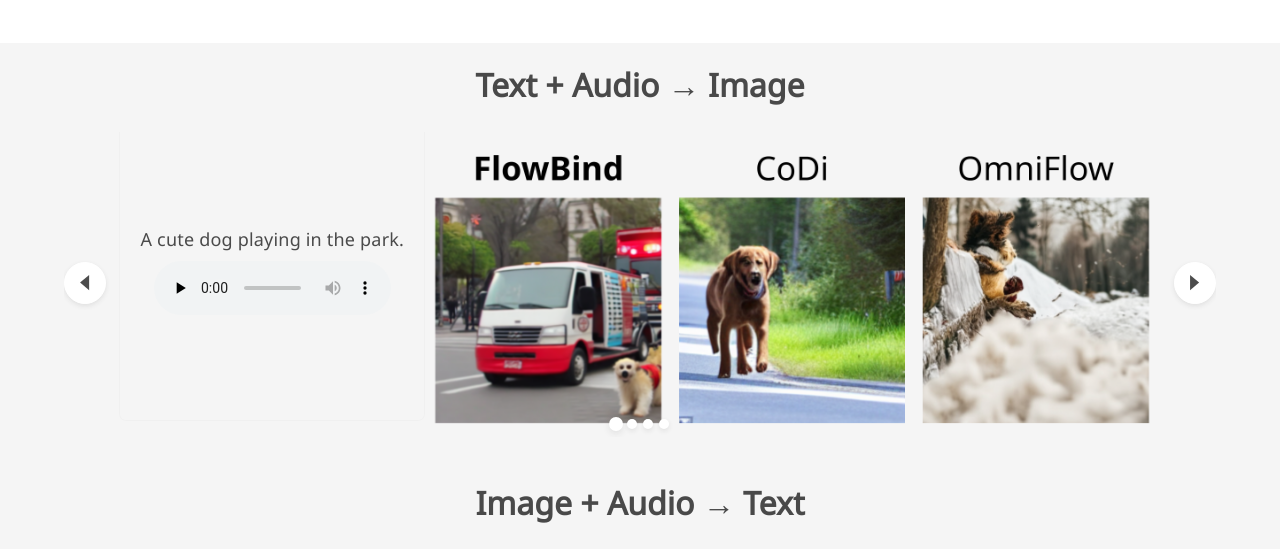
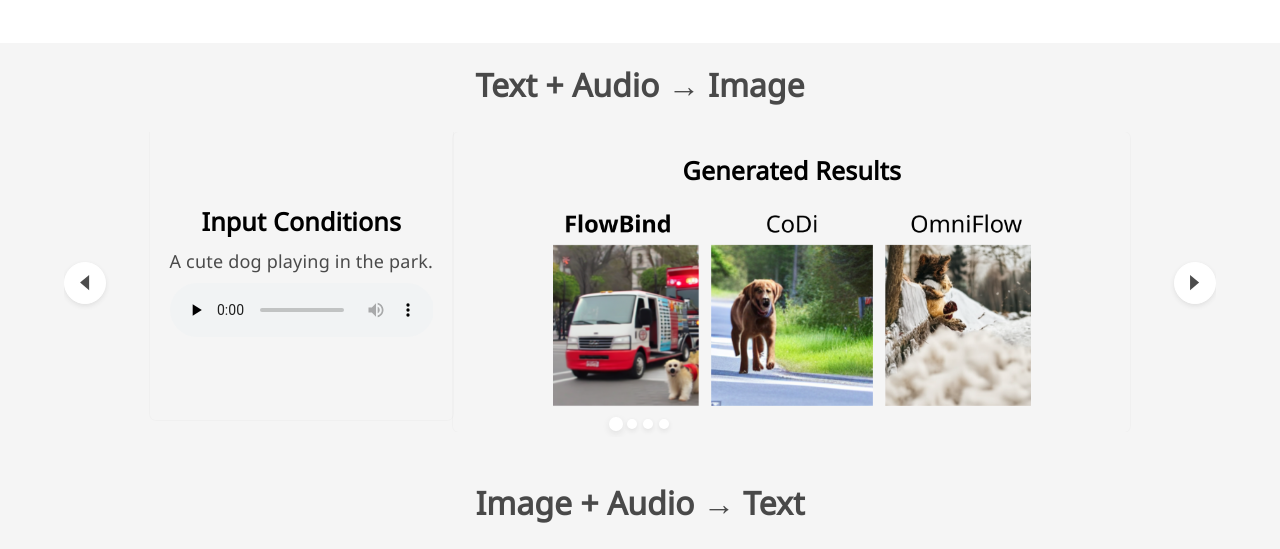
Before and after one commit to yeonwoo378/FlowBind, a plain HTML site: page index.html in a window 1280 px wide. Shown: the part 1980-2529 px from the top of the page. Drawn offline with nearby package versions, Linux system fonts and the light colour scheme; some icons are missing; a web font is replaced by a local one.

Commit message:
Update audio control width and restructure results section

```diff
--- a/index.html
+++ b/index.html
@@ -316,16 +316,20 @@
 				<h4>Condition</h4>
 				<div class="prompt"> -->
 				<div class="box">
+					<h4><span class="title-text"><strong>Input Conditions</strong></span></h4>
 					<h4>A cute dog playing in the park.</h4>
 
-					<audio controls preload="none" style="width:90%;">
+					<audio controls preload="none" style="width:100%;">
 					  <source src="static/images/ta2i_a1.wav" type="audio/wav">
 					  Your browser does not support the audio element.
 					</audio>
 				</div>
-				Result
-				<img src="static/images/ta2i_result1.png">
-			  <!-- </div> -->
+				<div class="box">
+					<h4><span class="title-text"><strong>Generated Results</strong></span></h4>
+					<img src="static/images/ta2i_result1.png">
+				</div>
+
+				  <!-- </div> -->
 			</div>
 
 			<div class="item">
```
